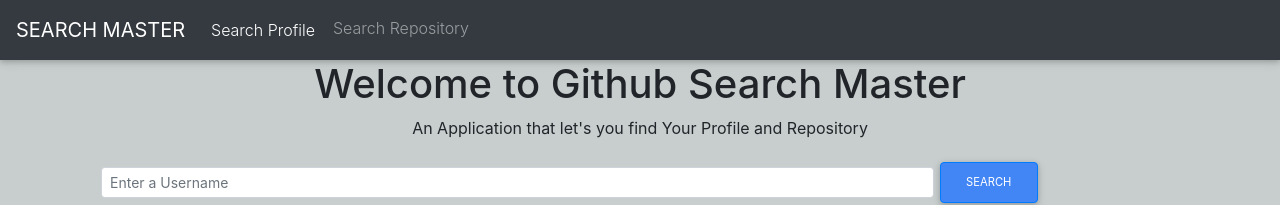
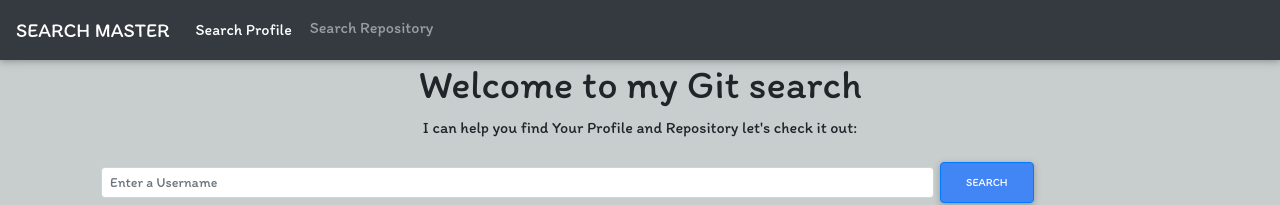
Before and after one commit to HoraceAchapa/GitApp, an Angular app: page /profiles in a window 1280 px wide. Shown: the top 205 px of the page. Built offline with nearby package versions, Linux system fonts and the light colour scheme; no server answers.

Commit message:
Add changes to the main home header and subheader.

```diff
--- a/src/app/githome/githome.component.html
+++ b/src/app/githome/githome.component.html
@@ -3,9 +3,9 @@
 <body>
   <div class="">
     <div>
-      <h1 style="text-align: center">Welcome to Github Search Master</h1>
+      <h1 style="text-align: center">Welcome to my Git search  </h1>
       <!-- <hr class="my-4"> -->
-      <p class="text-center">An Application that let's you find Your Profile and Repository</p>
+      <p class="text-center">I can help you find Your Profile and Repository let's check it out:</p>
     </div>
 
 
--- a/src/styles.css
+++ b/src/styles.css
@@ -5,6 +5,6 @@
 
 body{
     background-color: rgb(200, 206, 206);
-    font-family: 'Itim', ;
+    font-family: 'Itim';
     font-size: 24gitpx;
 }
```
